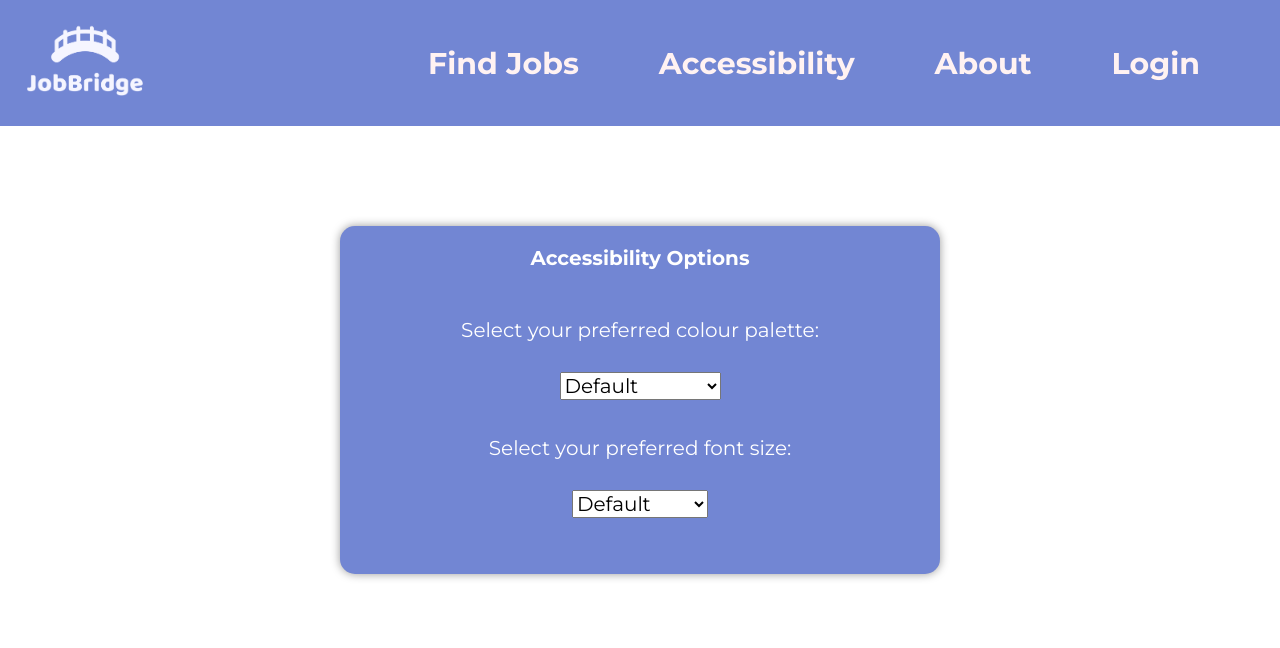
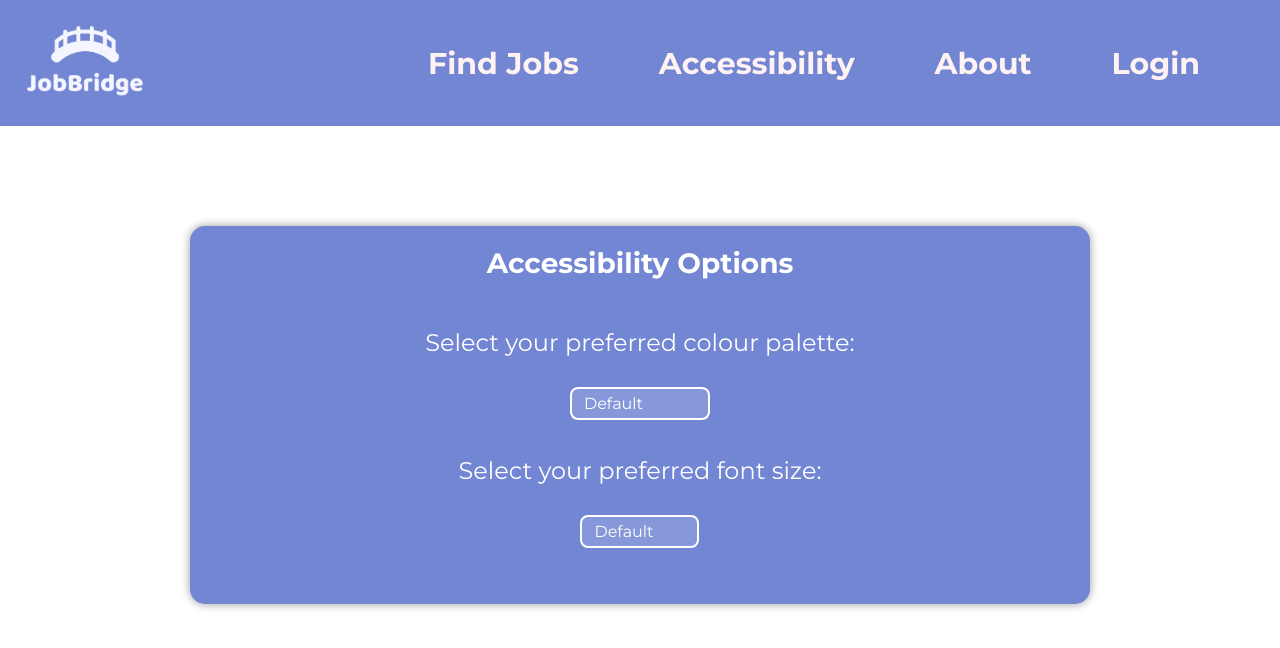
Before and after one commit to noraphatp/bath_hack_team_19, a React (Create React App) app: page /accessibility in a window 1280 px wide. Shown: the top 648 px of the page. Built offline with nearby package versions, Linux system fonts and the light colour scheme; no server answers.

Commit message:
FindJobs search update and accessibility changes
Search for jobs based on location and company name, and accessibility options saved to local storage

```diff
--- a/src/components/Accessibility.js
+++ b/src/components/Accessibility.js
@@ -1,16 +1,38 @@
-import React from "react";
+import React, { useEffect, useState } from "react";
 import Navbar from "./Navbar";
-import styles from "../css/accessibility.module.css"; // Import the new CSS file
+import styles from "../css/accessibility.module.css";
 
 const Accessibility = () => {
-	const handleColorSchemeChange = e => {
-		const theme = e.target.value;
-		document.documentElement.setAttribute("data-theme", theme);
+  const [theme, setTheme] = useState("");
+  const [fontSize, setFontSize] = useState("16px");
+
+  useEffect(() => {
+    const storedTheme = localStorage.getItem("theme");
+    const storedFontSize = localStorage.getItem("fontSize");
+
+    if (storedTheme) {
+      document.documentElement.setAttribute("data-theme", storedTheme);
+      setTheme(storedTheme);
+    }
+
+    if (storedFontSize) {
+      document.documentElement.style.setProperty("--font-size", storedFontSize);
+      setFontSize(storedFontSize);
+    }
+  }, []);
+
+  const handleColorSchemeChange = (e) => {
+    const selectedTheme = e.target.value;
+    document.documentElement.setAttribute("data-theme", selectedTheme);
+    localStorage.setItem("theme", selectedTheme);
+    setTheme(selectedTheme);
   };
 
-	const handleFontSizeChange = e => {
-		const fontSize = e.target.value;
-		document.documentElement.style.setProperty("--font-size", fontSize);
+  const handleFontSizeChange = (e) => {
+    const selectedFontSize = e.target.value;
+    document.documentElement.style.setProperty("--font-size", selectedFontSize);
+    localStorage.setItem("fontSize", selectedFontSize);
+    setFontSize(selectedFontSize);
   };
 
   return (
@@ -26,6 +48,7 @@ const Accessibility = () => {
             <select
               className={styles.optionsDropdown}
               onChange={handleColorSchemeChange}
+              value={theme}
             >
               <option value="">Default</option>
               <option value="deuteranopia">Deuteranopia</option>
@@ -38,6 +61,7 @@ const Accessibility = () => {
             <select
               className={styles.optionsDropdown}
               onChange={handleFontSizeChange}
+              value={fontSize}
             >
               <option value="16px">Default</option>
               <option value="20px">Large</option>
--- a/src/components/FindJobs.js
+++ b/src/components/FindJobs.js
@@ -23,7 +23,9 @@ function FindJobs() {
 
   const filterJobs = (query) => {
     const filtered = jobs.filter((job) =>
-      job.title.toLowerCase().includes(query.toLowerCase())
+      job.title.toLowerCase().includes(query.toLowerCase()) ||
+      job.companyName.toLowerCase().includes(query.toLowerCase()) ||
+      job.location.toLowerCase().includes(query.toLowerCase())
     );
     setFilteredJobs(filtered);
   };
--- a/src/css/accessibility.module.css
+++ b/src/css/accessibility.module.css
@@ -3,8 +3,10 @@
   border-radius: 15px;
   box-shadow: 0 0 10px 0 rgba(0, 0, 0, 0.4);
   padding: 20px;
+  /* make the margin 50px */
+
   margin: 100px auto;
-  max-width: 600px;
+  max-width: 900px;
   background-color: var(--primary-bg-color);
   color: #fff;
 }
@@ -17,11 +19,12 @@
 }
 
 .welcome {
-  /* font-size: 28px; */
+  font-size: calc(1.75 * var(--font-size, 16px));
   margin-bottom: 48px;
 }
 
 .optionsTitle {
+  font-size: calc(1.5 * var(--font-size, 16px));
   font-weight: 400;
   margin-bottom: 30px;
 }
@@ -34,5 +37,25 @@
 }
 
 .optionsDropdown {
+  font-size: var(--font-size, 16px);
   margin-bottom: 36px;
+  padding: 6px 12px;
+  border: 2px solid #fff;
+  border-radius: 8px;
+  background-color: rgba(255, 255, 255, 0.15);
+  color: #fff;
+  appearance: none;
+  outline: none;
+  cursor: pointer;
+  transition: background-color 0.3s ease, border-color 0.3s ease;
 }
+
+.optionsDropdown:hover {
+  background-color: rgba(255, 255, 255, 0.3);
+  border-color: rgba(255, 255, 255, 0.6);
+}
+
+.optionsDropdown option {
+  background-color: var(--secondary-bg-color);
+  color: #fff;
+}
--- a/src/css/homePage.module.css
+++ b/src/css/homePage.module.css
@@ -26,12 +26,15 @@
 }
 
 .description {
-  /* Align central */
   display: flex;
   flex-direction: column;
   color: #fff;
   max-width: 80%;
   margin-top: 20px;
+  /* Align central */
+  align-items: center;
+  /* set align for text to center */
+  text-align: center;
 }
 
 .question {
--- a/src/css/prompts.module.css
+++ b/src/css/prompts.module.css
@@ -5,6 +5,7 @@
     font-family: 'Noto Sans', sans-serif;
     font-weight: normal; /* Ensures the text is not bold */
     color: var(--primary-text-color);
+    font-size: calc(1.125 * var(--font-size, 16px));
   }
 
 
--- a/src/css/styles.css
+++ b/src/css/styles.css
@@ -28,4 +28,6 @@
   [data-theme='high-contrast'] {
     --primary-bg-color: #000000;
     --primary-text-color: #ffffff;
+    --secondary-bg-color: #282828;
+    --secondary-text-color: #d0d0d0;
   }
```
Also changed, not shown: src/components/Prompts.js (+1 -1 lines). Lines whose indentation alone changed are shown as unchanged.
